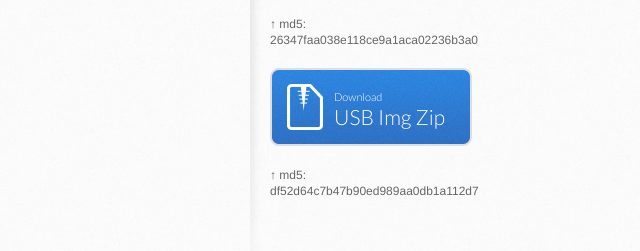
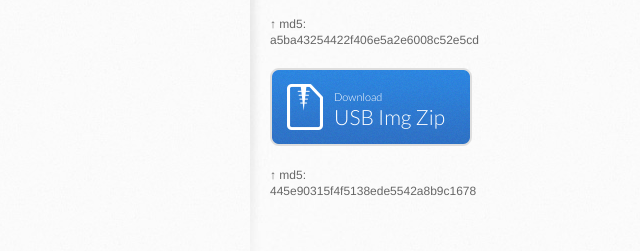
Before and after one commit to Project-DogeOS/Project-DogeOS.github.io, a plain HTML site: page index.html in a window 1280 px wide. Shown: the part 433-684 px from the top of the page, 640-1280 px from the left. Drawn offline with Linux system fonts and the light colour scheme.

Commit message:
update md5

```diff
--- a/index.html
+++ b/index.html
@@ -94,14 +94,14 @@
     <small>Download</small>
     DVD ISO
   </a>
-  <p>&uarr; md5: <br> 26347faa038e118ce9a1aca02236b3a0</p>
+  <p>&uarr; md5: <br> a5ba43254422f406e5a2e6008c52e5cd</p>
 
   <a href="http://www.ngo4.asia/dogeos-20140404T001635Z-0.4.4.img.gz" class="button"
     onClick="_gaq.push(['_trackPageview', 'www.ngo4.asia/dogeos-20140404T001635Z-0.4.4.img.gz']);">
     <small>Download</small>
     USB Img Zip
   </a>
-  <p>&uarr; md5: <br> df52d64c7b47b90ed989aa0db1a112d7</p>
+  <p>&uarr; md5: <br> 445e90315f4f5138ede5542a8b9c1678</p>
 </aside>
 
       </div>
```
